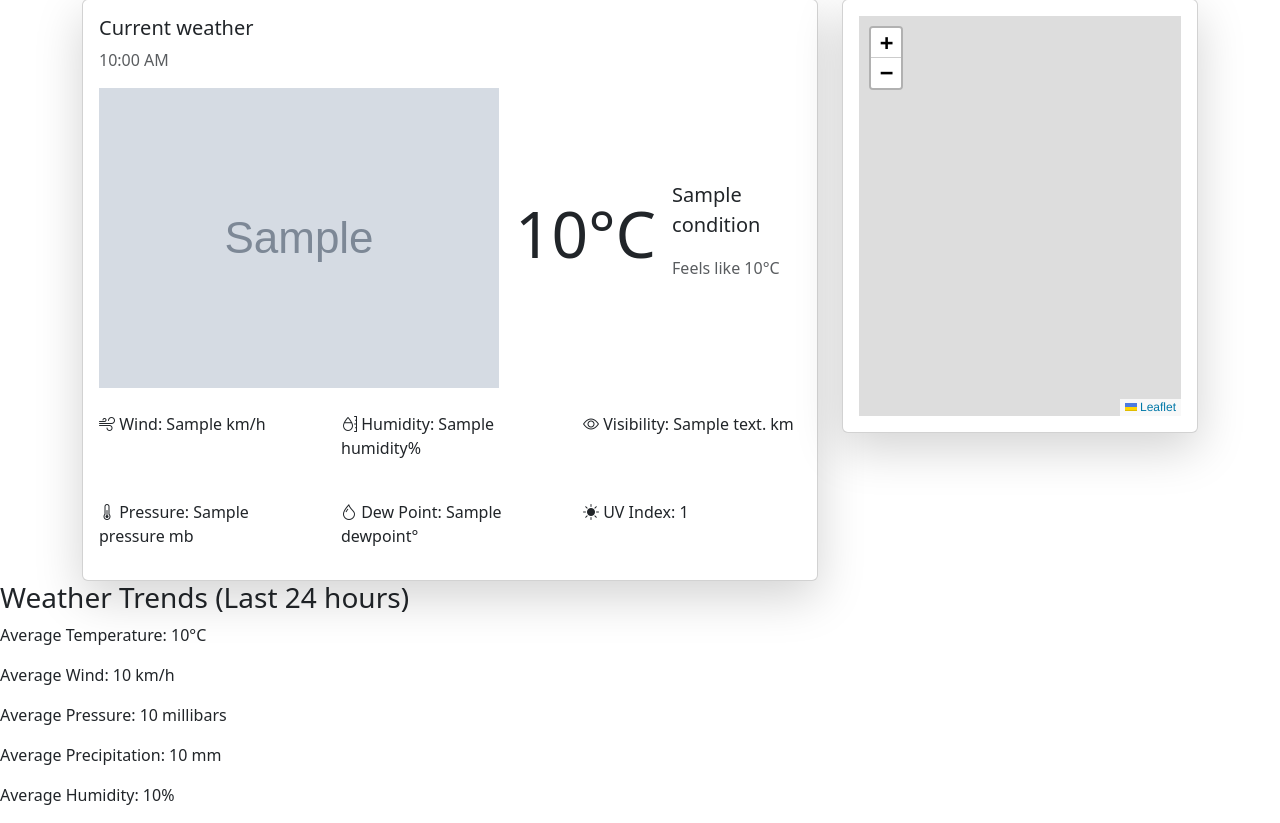
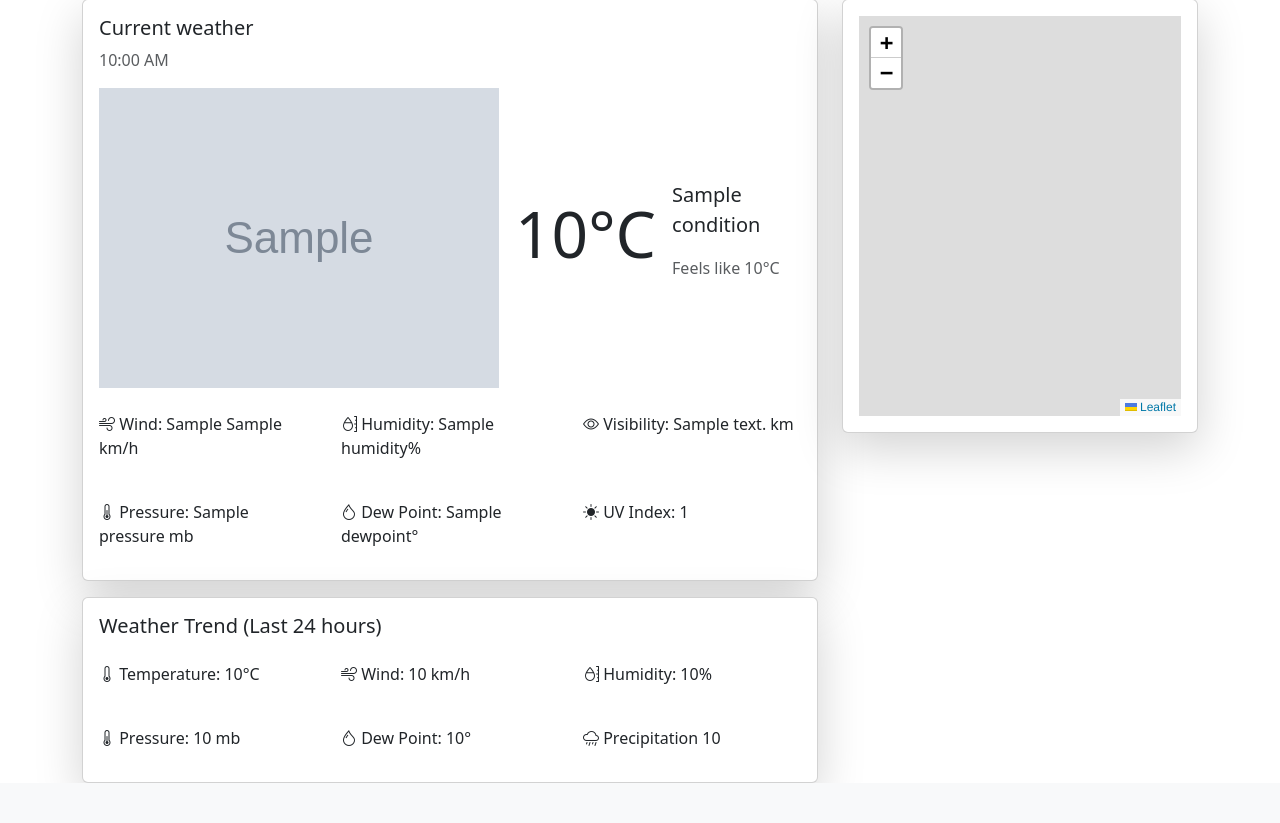
Before and after one commit to PShravan/weatherpulse, a Django app: template templates/weather/home.html in a window 1280 px wide. Shown: the part 121-944 px from the top of the page. After the commit the page ends 904 px from the top, so only its background shows below. Run offline with Django 5.2, Linux system fonts and the light colour scheme; the template is opened without the code that fills it: most values are stand-ins (such as "Sample title", 1, 10 or a date in 2020); grey boxes marked "Sample" are stand-in pictures; some libraries are stand-ins or nearby versions.

Commit message:
weather trends template changes

```diff
--- a/templates/weather/home.html
+++ b/templates/weather/home.html
@@ -76,7 +76,7 @@
                                 <!-- Additional Weather Details -->
                                 <div class="row mt-4 justify-content-between">
                                     <div class="col">
-                                        <p><i class="bi bi-wind"></i> Wind: {{ latest_weather.wind_speed }} km/h</p>
+                                        <p><i class="bi bi-wind"></i> Wind: {{ latest_weather.wind_direction }} {{ latest_weather.wind_speed }} km/h</p>
                                     </div>
                                     <div class="col">
                                         <p><i class="bi bi-moisture"></i> Humidity: {{ latest_weather.humidity }}%</p>
@@ -94,6 +94,35 @@
                                     </div>
                                     <div class="col">
                                         <p><i class="bi bi-brightness-high-fill"></i> UV Index: {{ latest_weather.uv_index }}</p>
+                                    </div>
+                                </div>
+                            </div>
+                        </div>
+                        <div class="card shadow-lg mt-3">
+                            <div class="card-body">
+                                <!-- Current Weather Title -->
+                                <h5 class="card-title">Weather Trend  (Last 24 hours)</h5>
+                                <!-- Additional Weather Details -->
+                                <div class="row mt-4 justify-content-between">
+                                    <div class="col">
+                                        <p><i class="bi bi-thermometer"></i> Temperature: {{ weather_trends.average_temperature }}°C</p>
+                                    </div>
+                                    <div class="col">
+                                        <p><i class="bi bi-wind"></i> Wind: {{ weather_trends.average_wind }} km/h</p>
+                                    </div>
+                                    <div class="col">
+                                        <p><i class="bi bi-moisture"></i> Humidity: {{ weather_trends.average_humidity }}%</p>
+                                    </div>
+                                </div>
+                                <div class="row mt-4 justify-content-between">
+                                    <div class="col">
+                                        <p><i class="bi bi-thermometer-half"></i> Pressure: {{ weather_trends.average_pressure }} mb</p>
+                                    </div>
+                                    <div class="col">
+                                        <p><i class="bi bi-droplet"></i> Dew Point: {{ weather_trends.average_duepoint }}°</p>
+                                    </div>
+                                    <div class="col">
+                                        <p><i class="bi bi-cloud-rain"></i> Precipitation {{ weather_trends.average_precipitation }}</p>
                                     </div>
                                 </div>
                             </div>
@@ -120,16 +149,6 @@
                 </div>
             </div>
 
-            <!-- Display Trends -->
-            {% if weather_trends %}
-                <h3>Weather Trends (Last 24 hours)</h3>
-                <p>Average Temperature: {{ weather_trends.average_temperature }}°C</p>
-                <p>Average Wind: {{ weather_trends.average_wind }} km/h</p>
-                <p>Average Pressure: {{ weather_trends.average_pressure }} millibars</p>
-                <p>Average Precipitation: {{ weather_trends.average_precipitation }} mm</p>
-                <p>Average Humidity: {{ weather_trends.average_humidity }}%</p>
-            {% endif %}
-
         {% else %}
             <p>No latest_weather data available for {{ location }}.</p>
         {% endif %}
```
Also changed, not shown: weather/selectors.py (+7 -5 lines), db.sqlite3.
